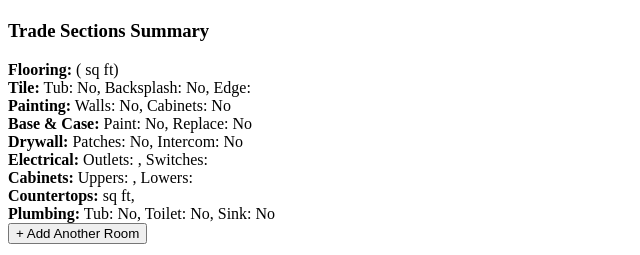
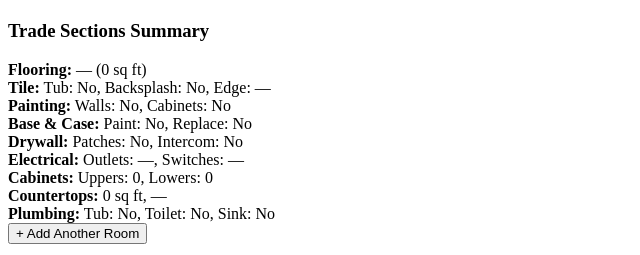
Before and after one commit to EnmanConstruction/Walkthrough-Quote-too, a Next.js app: page /step-2 in a window 1280 px wide. Shown: the part 327-582 px from the top of the page, without its empty margins (0-640 px from the left). Built offline with nearby package versions, Linux system fonts and the light colour scheme.

Commit message:
more refining

```diff
--- a/pages/step-2.js
+++ b/pages/step-2.js
@@ -140,14 +140,14 @@
           <div className="mt-6">
             <h3 className="text-lg font-semibold mb-2">Trade Sections Summary</h3>
             <div className="grid grid-cols-2 gap-2 text-sm text-gray-800">
-              <div><strong>Flooring:</strong> {room.flooring.type} ({room.flooring.area} sq ft)</div>
-              <div><strong>Tile:</strong> Tub: {room.tile.hasTubTile ? 'Yes' : 'No'}, Backsplash: {room.tile.hasBacksplash ? 'Yes' : 'No'}, Edge: {room.tile.edge}</div>
+              <div><strong>Flooring:</strong> {room.flooring.type || '—'} ({room.flooring.area || '0'} sq ft)</div>
+              <div><strong>Tile:</strong> Tub: {room.tile.hasTubTile ? 'Yes' : 'No'}, Backsplash: {room.tile.hasBacksplash ? 'Yes' : 'No'}, Edge: {room.tile.edge || '—'}</div>
               <div><strong>Painting:</strong> Walls: {room.painting.walls ? 'Yes' : 'No'}, Cabinets: {room.painting.cabinets ? 'Yes' : 'No'}</div>
               <div><strong>Base & Case:</strong> Paint: {room.baseAndCase.paint ? 'Yes' : 'No'}, Replace: {room.baseAndCase.replace ? 'Yes' : 'No'}</div>
               <div><strong>Drywall:</strong> Patches: {room.drywall.drywallPatches ? 'Yes' : 'No'}, Intercom: {room.drywall.deleteIntercom ? 'Yes' : 'No'}</div>
-              <div><strong>Electrical:</strong> Outlets: {room.electrical.outlets}, Switches: {room.electrical.switches}</div>
-              <div><strong>Cabinets:</strong> Uppers: {room.cabinets.upperQty}, Lowers: {room.cabinets.lowerQty}</div>
-              <div><strong>Countertops:</strong> {room.countertops.sqft} sq ft, {room.countertops.type}</div>
+              <div><strong>Electrical:</strong> Outlets: {room.electrical.outlets || '—'}, Switches: {room.electrical.switches || '—'}</div>
+              <div><strong>Cabinets:</strong> Uppers: {room.cabinets.upperQty || '0'}, Lowers: {room.cabinets.lowerQty || '0'}</div>
+              <div><strong>Countertops:</strong> {room.countertops.sqft || '0'} sq ft, {room.countertops.type || '—'}</div>
               <div><strong>Plumbing:</strong> Tub: {room.plumbing.tub ? 'Yes' : 'No'}, Toilet: {room.plumbing.toilet ? 'Yes' : 'No'}, Sink: {room.plumbing.sink ? 'Yes' : 'No'}</div>
             </div>
           </div>
```
